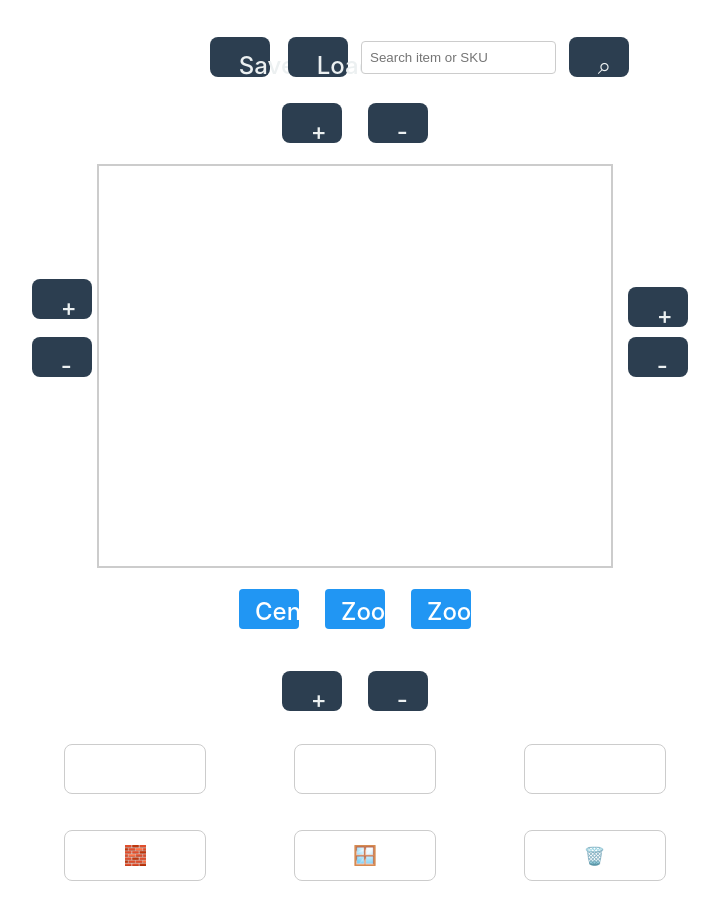
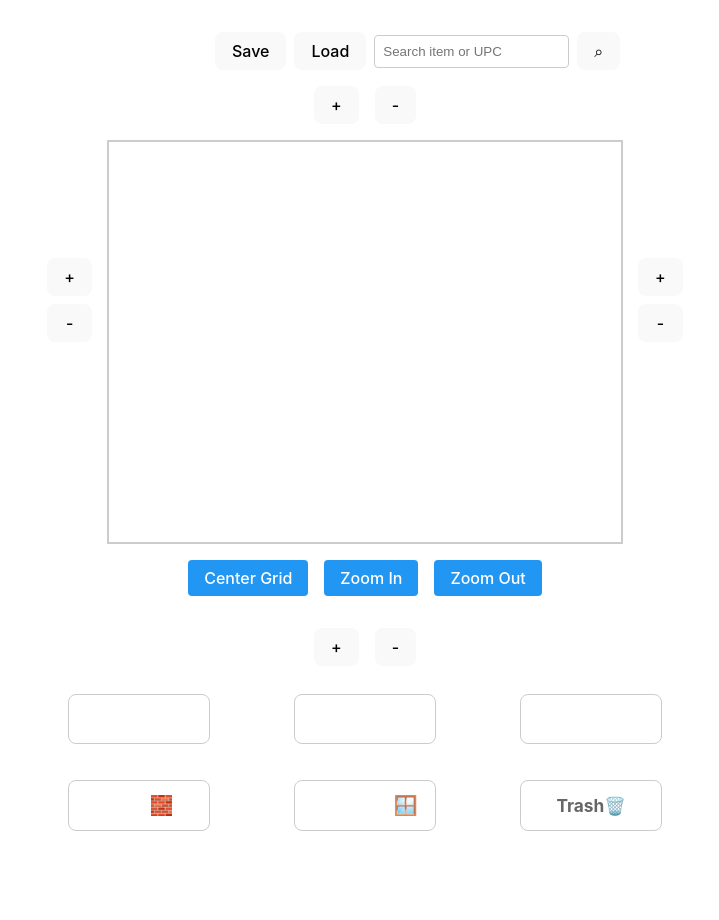
Before and after one commit to eman101101/simple-product-place, a Vue app: page / in a window 1280 px wide. Shown: the top 920 px of the page, without its empty margins (275-994 px from the left). After the commit the page ends 875 px from the top, so only its background shows below. Built offline with nearby package versions, Linux system fonts and the light colour scheme.

Commit message:
lessslop

```diff
--- a/src/App.vue
+++ b/src/App.vue
@@ -23,7 +23,7 @@
       <h2>Search Results</h2>
       <ul v-if="searchResults.length">
         <li v-for="result in searchResults" :key="result.id" @click="selectSearchResult(result)">
-          {{ result.name }} (SKU: {{ result.sku }})
+          {{ result.name }} (UPC: {{ result.upc }})
         </li>
       </ul>
       <p v-else>No results found.</p>
@@ -35,18 +35,6 @@
     {{ appMessage }}
     <button @click="appMessage = ''">OK</button>
   </div>
-
-  <!-- Top Controls -->
-  <!-- Search -->
-
-  <!-- Hidden File Input -->
-  <input
-    type="file"
-    style="display: none"
-    ref="fileInput"
-    accept="application/json"
-    @change="onFileChange"
-  />
 
   <!-- Highlighted Grid Modal -->
 
@@ -100,7 +88,7 @@
 
   <!-- Grid Wrapper -->
   <div class="grid-wrapper">
-    <!-- Side Controls -->
+    <!-- Side Controls Left -->
     <div class="side-controls-left">
       <button @click="addColumnLeft">+</button>
       <button :disabled="!canRemoveColumnLeft" @click="removeColumnLeft">-</button>
@@ -115,7 +103,7 @@
         <input
           v-model="searchQuery"
           class="search-input"
-          placeholder="Search item or SKU"
+          placeholder="Search item or UPC"
           @keyup.enter="performSearch"
         />
         <button @click="performSearch">⌕</button>
@@ -133,9 +121,7 @@
             @mousemove.prevent="onMouseMove"
             @mouseup="onMouseUp"
             v-touch:start="onMouseDown"
-  v-touch:end="onMouseUp"
-
-          >
+            v-touch:end="onMouseUp">
             <div class="grid-container" :style="gridStyle">
               <div v-for="(row, rowIndex) in grid" :key="'row-' + rowIndex" class="grid-row">
                 <div
@@ -194,10 +180,8 @@
 
     <!-- Right Column Controls -->
     <div class="side-controls-right">
-      <div class="control-group">
         <button @click="addColumnRight">+</button>
         <button :disabled="!canRemoveColumnRight" @click="removeColumnRight">-</button>
-      </div>
     </div>
   </div>
   <!-- Cubes below the grid area -->
@@ -213,7 +197,7 @@
     </div>
     <!-- Trash Icon -->
     <div class="trash" @dragover.prevent @drop="handleDropToTrash($event)">
-      <span class="trash-text">🗑️</span>
+      <span class="trash-text">Trash🗑️</span>
     </div>
   </div>
   <!-- Modal -->
@@ -227,14 +211,16 @@
         <h3>Grocery Items: {{ selectedCube.items.length }}</h3>
         <ul class="grocery-list">
           <li v-for="(item, idx) in selectedCube.items" :key="idx" class="grocery-item">
+            <button @click="removeGroceryItem(idx)" class="remove-item">X</button>
             <div class="item-name">
               <textarea v-model="item.name" placeholder="Item Name" rows="1"></textarea>
             </div>
+
             <div class="item-details">
-              <input v-model="item.sku" placeholder="SKU" />
+              <input v-model="item.upc" placeholder="UPC" />
               <input v-model="item.row" placeholder="Row" />
             </div>
-            <button @click="removeGroceryItem(idx)" class="remove-item">✖️</button>
+
           </li>
         </ul>
         <div class="item-controls">
@@ -245,7 +231,7 @@
           >
             +
           </button>
-          <button @click="openCamera" class="camera-button">📷</button>
+          <button @click="openCamera" class="camera-button">Open Camera</button>
         </div>
       </div>
 
@@ -294,8 +280,8 @@ const cubeTypes = [
   { type: 'Grocery', label: 'Grocery', class: 'Grocery', description: '...' },
   { type: 'Entry', label: 'Entry', class: 'Entry', description: '...' },
   { type: 'Custom', label: 'Custom', class: 'Custom', description: '...' },
-  { type: 'Wall', label: '🧱', class: 'Wall', description: '...' },
-  { type: 'Wall', label: '🪟', class: 'Wall', description: '...' },
+  { type: 'Wall', label: 'Wall 🧱', class: 'Wall', description: '...' },
+  { type: 'Wall', label: 'Window 🪟', class: 'Wall', description: '...' },
 ]
 
 // Grid state
@@ -319,7 +305,7 @@ function performSearch() {
     row.forEach((cube, colIndex) => {
       if (cube && cube.class === 'Grocery') {
         cube.items.forEach((item) => {
-          if (item.name.toLowerCase().includes(query) || item.sku.toLowerCase().includes(query)) {
+          if (item.name.toLowerCase().includes(query) || item.upc.toLowerCase().includes(query)) {
             searchResults.value.push({
               ...item,
               cubePosition: { row: rowIndex, col: colIndex },
@@ -879,7 +865,7 @@ function closeModal() {
 // Grocery items
 function addGroceryItem() {
   if (selectedCube.value.items.length >= 99) return
-  selectedCube.value.items.push({ name: '', sku: '', row: '' })
+  selectedCube.value.items.push({ name: '', upc: '', row: '' })
 }
 function removeGroceryItem(idx) {
   selectedCube.value.items.splice(idx, 1)
@@ -1087,6 +1073,7 @@ function onFileChange(e) {
   display: flex;
   flex-direction: column;
   gap: 0.5rem;
+  padding: 15px;
   z-index: 2;
 }
 
@@ -1097,6 +1084,7 @@ function onFileChange(e) {
   display: flex;
   flex-direction: column;
   gap: 0.5rem;
+  padding: 15px;
   z-index: 2;
 }
 
@@ -1234,7 +1222,7 @@ function onFileChange(e) {
   font-size: 1.2rem;
 }
 .grocery-list {
-  display: grid;
+  display: row;
   grid-template-columns: repeat(2, 1fr);
   gap: 1rem;
   padding: 0;
@@ -1334,7 +1322,7 @@ function onFileChange(e) {
   padding: 5px;
 }
 
-.item-sku,
+.item-upc,
 .item-row {
   font-size: 0.9em;
   color: #666;
@@ -1354,12 +1342,11 @@ function onFileChange(e) {
 
 .grocery-item input {
   width: 80px;
-  margin-right: 10px;
 }
 
 .remove-item {
   background-color: #ff4d4d;
-  color: white;
+  color: rgb(255, 255, 255);
   border: none;
   border-radius: 50%;
   width: 24px;
@@ -1367,10 +1354,11 @@ function onFileChange(e) {
   font-size: 12px;
   cursor: pointer;
   transition: background-color 0.3s;
+  margin-left: auto;
 }
 
 .remove-item:hover {
-  background-color: #ff1a1a;
+  background-color: #0c0c0c;
 }
 
 .item-controls {
@@ -1381,7 +1369,7 @@ function onFileChange(e) {
 
 .add-item,
 .camera-button {
-  background-color: #4caf50;
+  background-color: #151815;
   color: white;
   border: none;
   padding: 5px 10px;
@@ -1420,24 +1408,11 @@ function onFileChange(e) {
   position: relative;
 }
 
-.control-group {
-  display: flex;
-  flex-direction: column;
-  align-items: center;
-  margin: 0 10px;
-}
-
 .side-controls {
   display: flex;
   flex-direction: row;
   align-items: center;
-}
-
-.left-controls,
-.right-controls {
-  display: flex;
-  flex-direction: column;
-  align-items: center;
+  gap: 20px;
 }
 
 .bottom-pool {
@@ -1445,22 +1420,16 @@ function onFileChange(e) {
   grid-template-columns: repeat(3, 1fr);
   gap: 1rem;
   padding: 1rem;
+}
+
+button {
+  display: flex;
+  align-items: center;
   justify-content: center;
-}
-
-button {
-  width: 60px;
-  height: 40px;
-  margin: 5px;
-  font-size: 24px;
-  background-color: #2c3e50;
-  color: #ecf0f1;
-  border: none;
-  border-radius: 8px;
-  cursor: pointer;
-  transition:
-    background-color 0.3s,
-    transform 0.2s;
+  min-width: fit-content;
+  padding: 8px 16px;
+  white-space: nowrap;
+  text-align: center;
 }
 
 button:disabled {
@@ -1480,7 +1449,6 @@ button:hover:not(:disabled) {
   justify-content: center;
   margin: 0 auto;
   padding: 10px;
-  box-shadow: 0 4px 6px rgba(0, 0, 0, 0.1);
 }
 
 .grid-row {
@@ -1676,7 +1644,7 @@ button:hover:not(:disabled) {
 }
 .trash-text {
   font-size: 1em;
-  color: #f7f7f7;
+  color: #f8f5f5;
 }
 
 .trash:hover {
```
